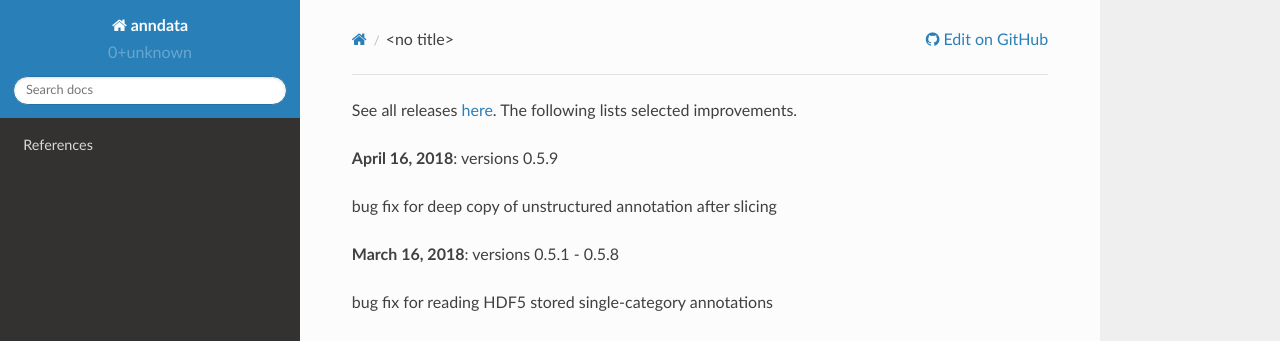
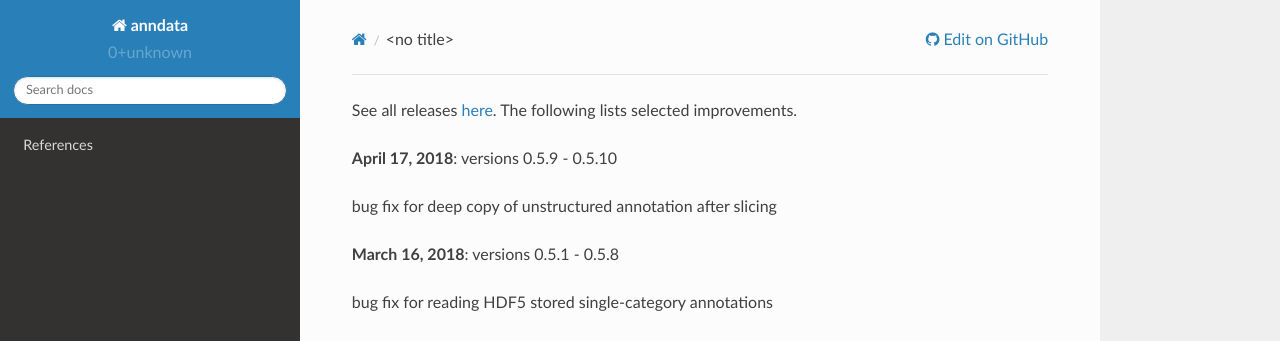
Before and after one commit to scverse/anndata, a Sphinx documentation site: the page built from docs/release_notes.rst, in a window 1280 px wide and 1392 px high. Shown: the top 341 px of the window. Built offline with Sphinx 7.4.7 and the Read the Docs theme 2.0.0, drawn with Linux system fonts in a browser that asks for light colours.

Commit message:
version 0.5.10

```diff
--- a/docs/release_notes.rst
+++ b/docs/release_notes.rst
@@ -1,6 +1,6 @@
 See all releases `here <https://github.com/theislab/anndata/releases>`_. The following lists selected improvements.
 
-**April 16, 2018**: versions 0.5.9
+**April 17, 2018**: versions 0.5.9 - 0.5.10
 
 1. bug fix for deep copy of unstructured annotation after slicing
 
```
